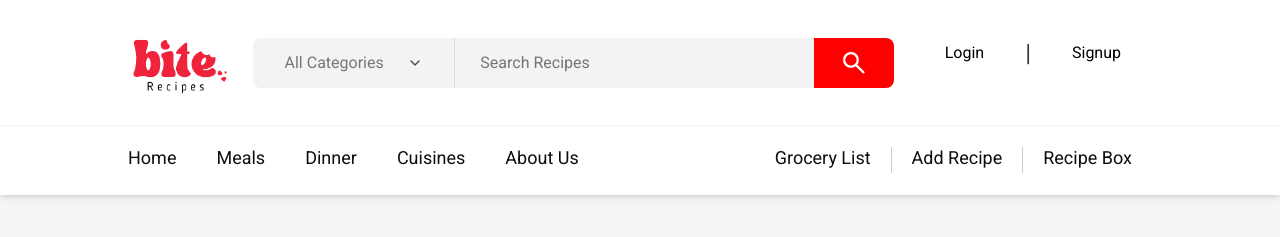
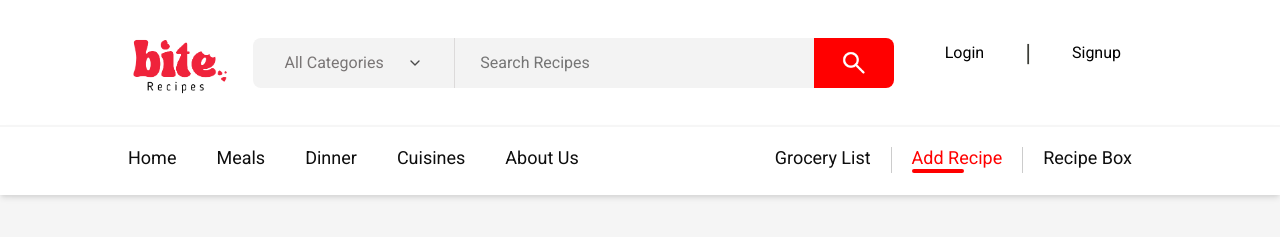
Before and after one commit to sneha-at-hub/recipe-sharing-application, a React (Vite) app in the folder frontend/: page /recipeadd in a window 1280 px wide. Shown: the top 237 px of the page. Built offline with nearby package versions, Linux system fonts and the light colour scheme.

Commit message:
linking recipeadd, login and home to with the active class to its repective paths

```diff
--- a/frontend/src/components/Navbar/Navbar.jsx
+++ b/frontend/src/components/Navbar/Navbar.jsx
@@ -19,12 +19,23 @@ const Navbar = () => {
     const navigate = useNavigate();
     const location = useLocation();
 
+    useEffect(() => {
+      if (location.pathname === '/recipeadd') {
+        setActiveItem('Add Recipe');
+      } else {
+        setActiveItem(null);
+      }
+    }, [location.pathname]);
+
     const handleMouseEnter = () => {
       setIsDropdownOpen2(true);
     };
 
     const handleMouseLeave = () => {
       setIsDropdownOpen2(false);
+    };
+    const handleLoginClick = () => {
+      navigate('/login'); // Navigate to /login
     };
 
     useEffect(() => {
@@ -53,6 +64,13 @@ const Navbar = () => {
 
     const handleClick = (item) => {
       setActiveItem(item);
+      if (item === 'Add Recipe') {
+        navigate('/recipeadd'); // Navigate to /recipeadd
+      }
+      else if (item === 'Home'){
+        navigate('/');
+      }
+
     };
 
 
@@ -114,7 +132,7 @@ const Navbar = () => {
                 </>
               ) : (
                 <>
-                  <button style={{ marginRight: '10px' }} className="login-btn">
+                  <button style={{ marginRight: '10px' }} className="login-btn" onClick={handleLoginClick}>
                     Login
                   </button>
                   <span style={{ marginRight: '10px', fontSize: '24px', color: '#3C3D37' }}>|</span>
@@ -213,6 +231,7 @@ const Navbar = () => {
           onMouseEnter={() => setHovered('Add Recipe')}
           onMouseLeave={() => setHovered(null)}
           onClick={() => handleClick('Add Recipe')}
+
         >
           Add Recipe
           <div style={{
```
